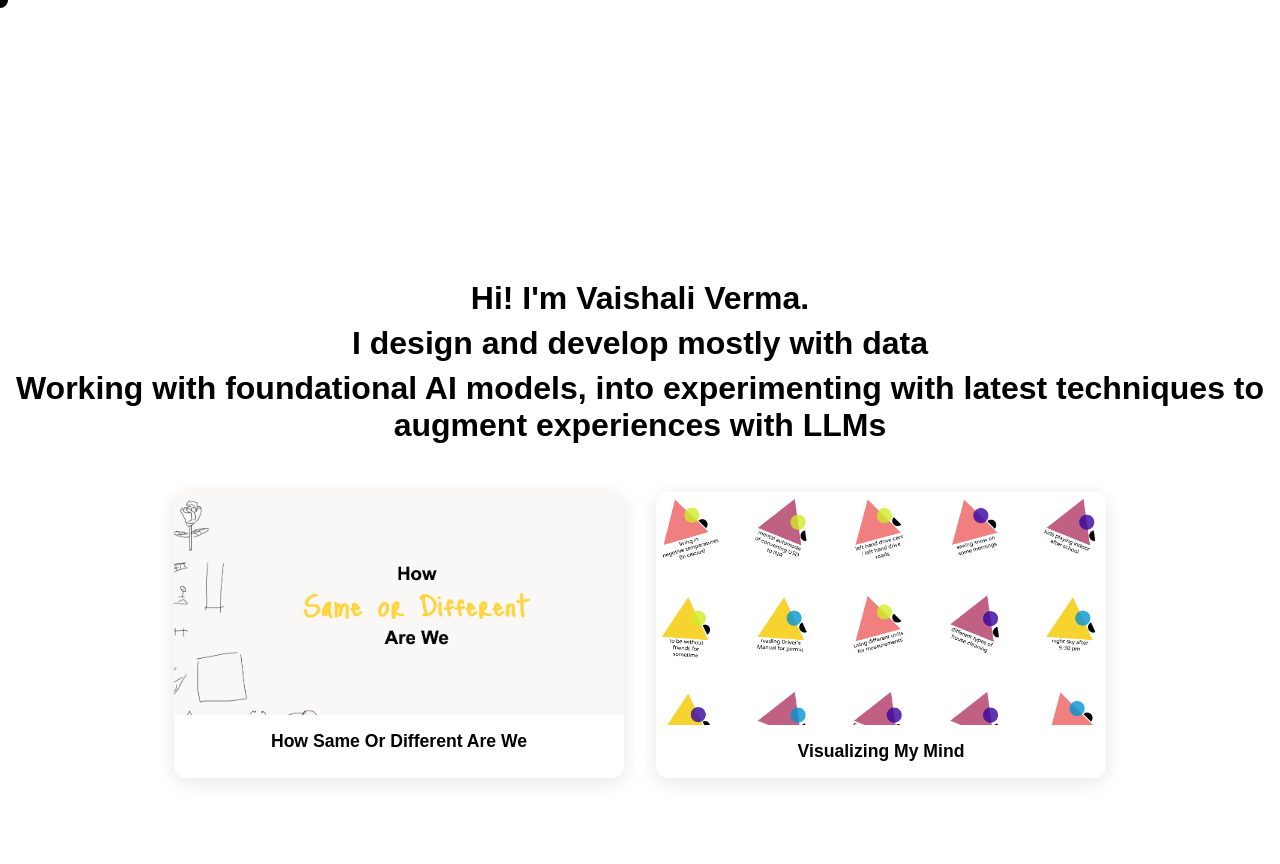
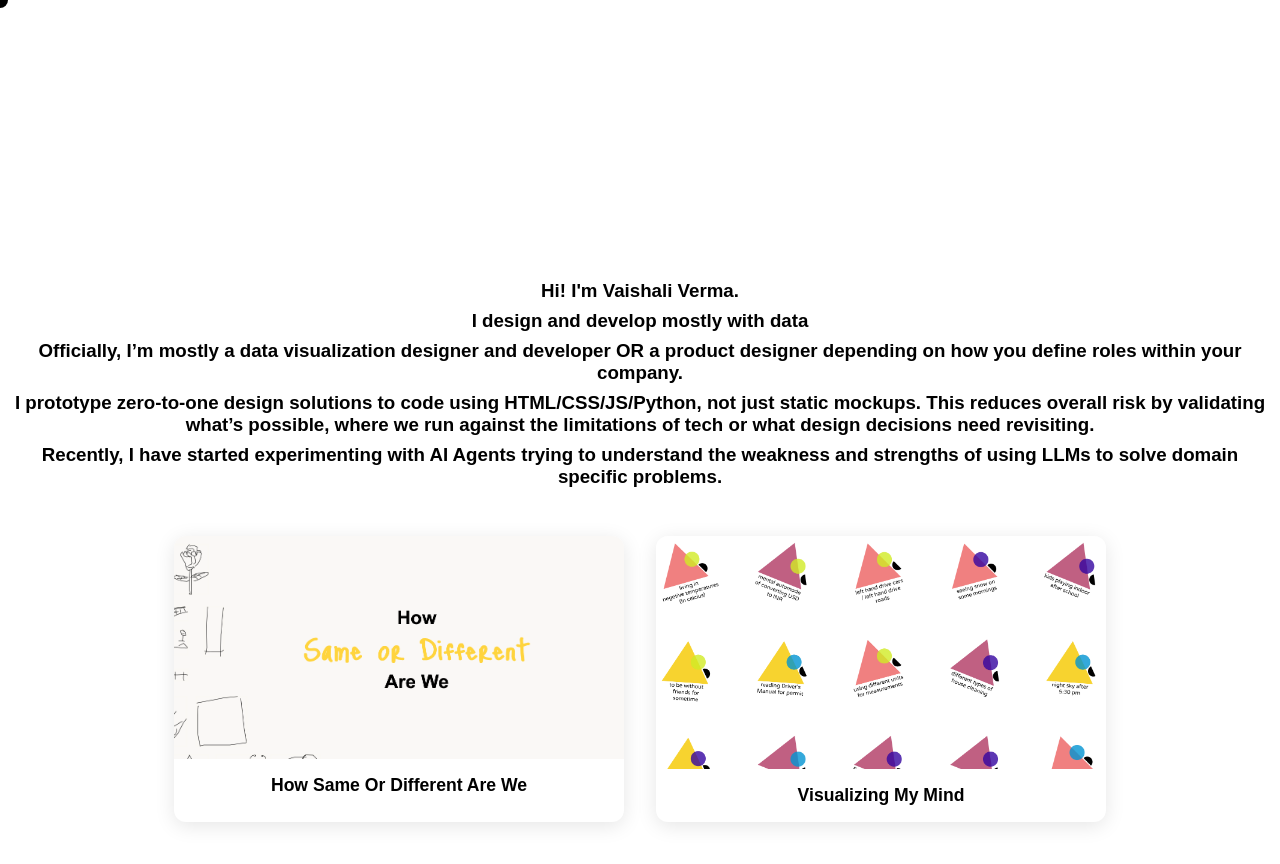
Before and after one commit to vaishalivr/Portfolio-2025, a SvelteKit app: page / in a window 1280 px wide. Shown: the top 864 px of the page. Built offline with nearby package versions, Linux system fonts and the light colour scheme.

Commit message:
add some intro text

```diff
--- a/src/routes/+page.svelte
+++ b/src/routes/+page.svelte
@@ -33,12 +33,28 @@
 <svelte:window on:mousemove={handleMouseMove} />
 
 <div class="container">
-  <h1>Hi! I'm Vaishali Verma.</h1>
+  <!-- <h1>Hi! I'm Vaishali Verma.</h1>
   <h1>I design and develop mostly with data</h1>
   <h1>
     Working with foundational AI models, into experimenting with latest
     techniques to augment experiences with LLMs
-  </h1>
+  </h1> -->
+  <h3>Hi! I'm Vaishali Verma.</h3>
+  <h3>I design and develop mostly with data</h3>
+  <h3>
+    Officially, I’m mostly a data visualization designer and developer OR a
+    product designer depending on how you define roles within your company.
+  </h3>
+  <h3>
+    I prototype zero-to-one design solutions to code using HTML/CSS/JS/Python,
+    not just static mockups. This reduces overall risk by validating what’s
+    possible, where we run against the limitations of tech or what design
+    decisions need revisiting.
+  </h3>
+  <h3>
+    Recently, I have started experimenting with AI Agents trying to understand
+    the weakness and strengths of using LLMs to solve domain specific problems.
+  </h3>
 
   <div class="card-container">
     {#each projects as project}
@@ -117,7 +133,7 @@
     font-family: sans-serif;
   }
 
-  h1 {
+  h3 {
     margin: 0.5rem 0;
   }
 
```
